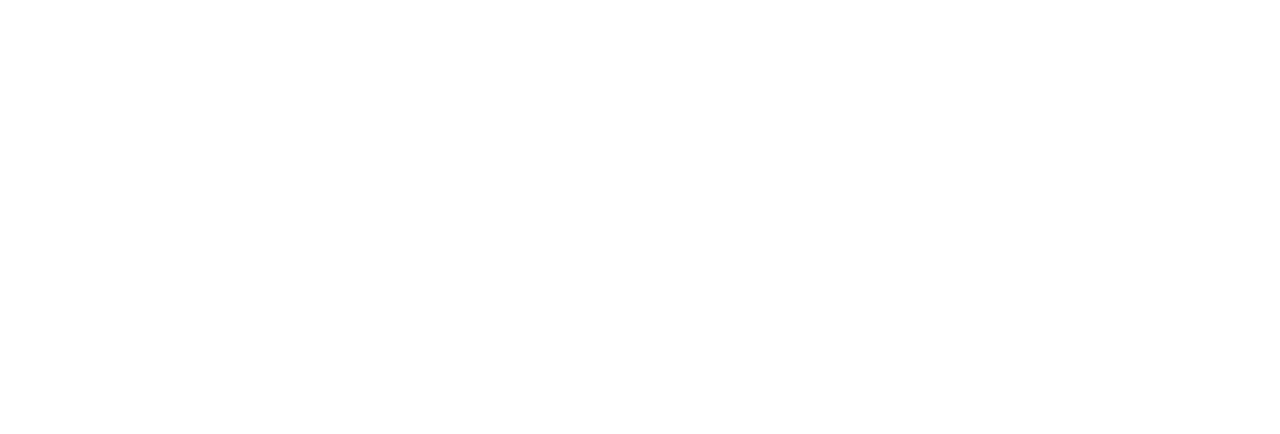
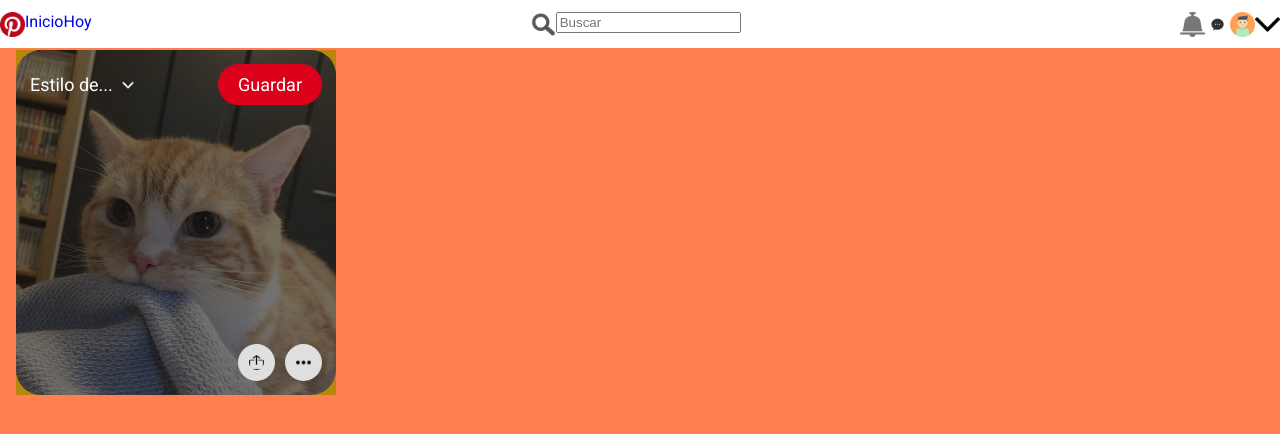
Before and after one commit to puagh/c-pinterest, a plain HTML site: page index.html in a window 1280 px wide. Drawn offline with Linux system fonts and the light colour scheme.

Commit message:
finished card css styles

```diff
--- a/css/style.css
+++ b/css/style.css
@@ -0,0 +1,149 @@
+html {
+    font-size: 62.5%; /** 1REM = 10pX **/
+    box-sizing: border-box;
+}
+
+*, *:before, *:after {
+    box-sizing: inherit;
+}
+
+body {
+    margin: 0;
+    padding: 0;
+    font-family: 'Roboto', sans-serif;
+    font-size: 1.6rem;
+    background-color: coral;
+}
+
+h2{
+    margin: 0;
+}
+
+/* Generales */
+
+img{
+    max-width: 100%;
+    display: block;
+}
+
+a{
+    text-decoration: none;
+}
+
+/* Navbar */
+
+.navbar{
+    display: flex;
+    justify-content: space-between;
+    align-items: center;
+    background-color: #fff;
+    top: 0;
+    width: 100%;
+    height: 4.8rem;
+    position: fixed;
+}
+
+.nav-combo-items{
+    display: flex;
+
+}
+
+.input-busqueda{
+    display: flex;
+}
+
+/* Galería */
+.galeria{
+    margin: 5rem 1.6rem 0 1.6rem;
+
+}
+
+/* Cards */
+.card{
+    width: 320px;
+    background-color: darkgoldenrod;
+    position: relative;
+
+
+}
+
+.card img{
+    border-radius: 2.5rem;
+
+
+}
+
+.card:hover{
+    opacity: 0.5;
+}
+
+.contenido-hover{
+    width: 320px;
+    height: 100%;
+    top: 0;
+    position: absolute;
+    display: flex;
+    flex-direction: column;
+    justify-content: space-between;
+    background-color: rgba(20, 20, 20, 0.6);
+    border-radius: 2.5rem;
+    z-index: 10;
+}
+
+.contenido-hover:hover{
+    /* visibility: hidden; */
+
+}
+
+.row-superior{
+    display: flex;
+    justify-content: space-between;
+    align-items: center;
+    padding: 1.4rem 1.4rem 0 1.4rem;
+}
+
+.categoria-card{
+    font-size: 1.8rem;
+    color: #fff;
+    font-weight: 400;
+}
+
+.icono-categoria{
+    width: 1.2rem;
+    height: 1.2rem;
+    display: inline-flex;
+    margin-left: 0.5rem;
+}
+
+.container-btn-guardar{
+    background-color: rgb(221, 0 ,27);
+    border-radius: 2.4rem;
+    padding: 1rem 2rem;
+}
+
+.container-btn-guardar:hover{
+    background-color: rgb(154, 0, 22);
+}
+
+.btn-guardar{
+    color: #fff;
+    font-weight: 400;
+    font-size: 1.8rem;
+}
+
+.icono-categoria{
+    display: inline-block;
+}
+
+.row-inferior{
+    display: flex;
+    justify-content: flex-end;
+    gap: 1rem;
+    margin: 0 1.4rem 1.4rem 0;
+}
+
+.container-bottom-btns{
+    background-color: rgb(223, 223, 223);
+    padding: 1.1rem;
+    border-radius: 2rem;
+}
--- a/index.html
+++ b/index.html
@@ -4,9 +4,74 @@
     <meta charset="UTF-8">
     <meta http-equiv="X-UA-Compatible" content="IE=edge">
     <meta name="viewport" content="width=device-width, initial-scale=1.0">
-    <title>Document</title>
+    <link rel="preconnect" href="https://fonts.googleapis.com">
+    <link rel="preconnect" href="https://fonts.gstatic.com" crossorigin>
+    <link href="https://fonts.googleapis.com/css2?family=Roboto:wght@300;400;500;700;900&display=swap" rel="stylesheet">
+    <link rel="stylesheet" href="./css/style.css">
+    <title>Pinterest - Héctor</title>
 </head>
 <body>
-
+    <nav class="navbar">
+        <div class="nav-combo-items">
+            <div class="nav-item logo">
+                <img src="./img/template/pinterest-icon.png" alt="Pinterest logo" width="25px" height="25px">
+            </div>
+            <div class="nav-item btn-inicio">
+                <a href="#">Inicio</a>
+            </div>
+            <div class="nav-item btn-hoy">
+                <a href="#">Hoy</a>
+            </div>
+        </div>
+        <div class="nav-combo-items">
+            <div class="nav-item input-busqueda">
+                <div class="busqueda__lupa">
+                    <img src="./img/template/search-icon.png" alt="Icono lupa" width="25px" height="25px">
+                </div>
+                <div class="busqueda__input">
+                    <input type="text" placeholder="Buscar">
+                </div>
+            </div>
+        </div>
+        <div class="nav-combo-items">
+            <div class="nav-item btn-notificaciones">
+                <img src="./img/template/notification-bell-icon.png" alt="Notificaciones" width="25px" height="25px">
+            </div>
+            <div class="nav-item btn-mensajes">
+                <img src="./img/template/message-icon.png" alt="Mensajes" width="25px" height="25px">
+            </div>
+            <div class="nav-item btn-avatar">
+                <img src="./img/template/user-avatar.png" alt="Avatar" width="25px" height="25px">
+            </div>
+            <div class="nav-item btn-opciones">
+                <img src="./img/template/arrow-down.png" alt="Opciones" width="25px" height="25px">
+            </div>
+        </div>
+    </nav>
+    <main class="galeria">
+        <div class="card">
+            <img src="./img/cards/01.jpeg" alt="01 Imagen" width="320px">
+            <div class="contenido-hover">
+                <div class="row-superior">
+                    <h2 class="categoria-card">Estilo de... <span class="icono-categoria"><img src="./img/template/arrow-down-white.png" alt="Opciones"></span></h2>
+                    <div class="container-btn-guardar">
+                        <a class="btn-guardar" href="#">Guardar</a>
+                    </div>
+                </div>
+                <div class="row-inferior">
+                    <div class="container-bottom-btns">
+                        <a href="#" class="a-share-btn">
+                            <img src="./img/cards-buttons/share-icon.png" width="15px" height="15px" alt="share icon">
+                        </a>
+                    </div>
+                    <div class="container-bottom-btns">
+                        <a href="#" class="a-more-btn">
+                            <img src="./img/cards-buttons/more-icon.png" width="15px" height="15px" alt="more icon">
+                        </a>
+                    </div>
+                </div>
+            </div>
+        </div>
+    </main>
 </body>
 </html>
```
Also changed, not shown: img/template/arrow-down-white.png (added).
